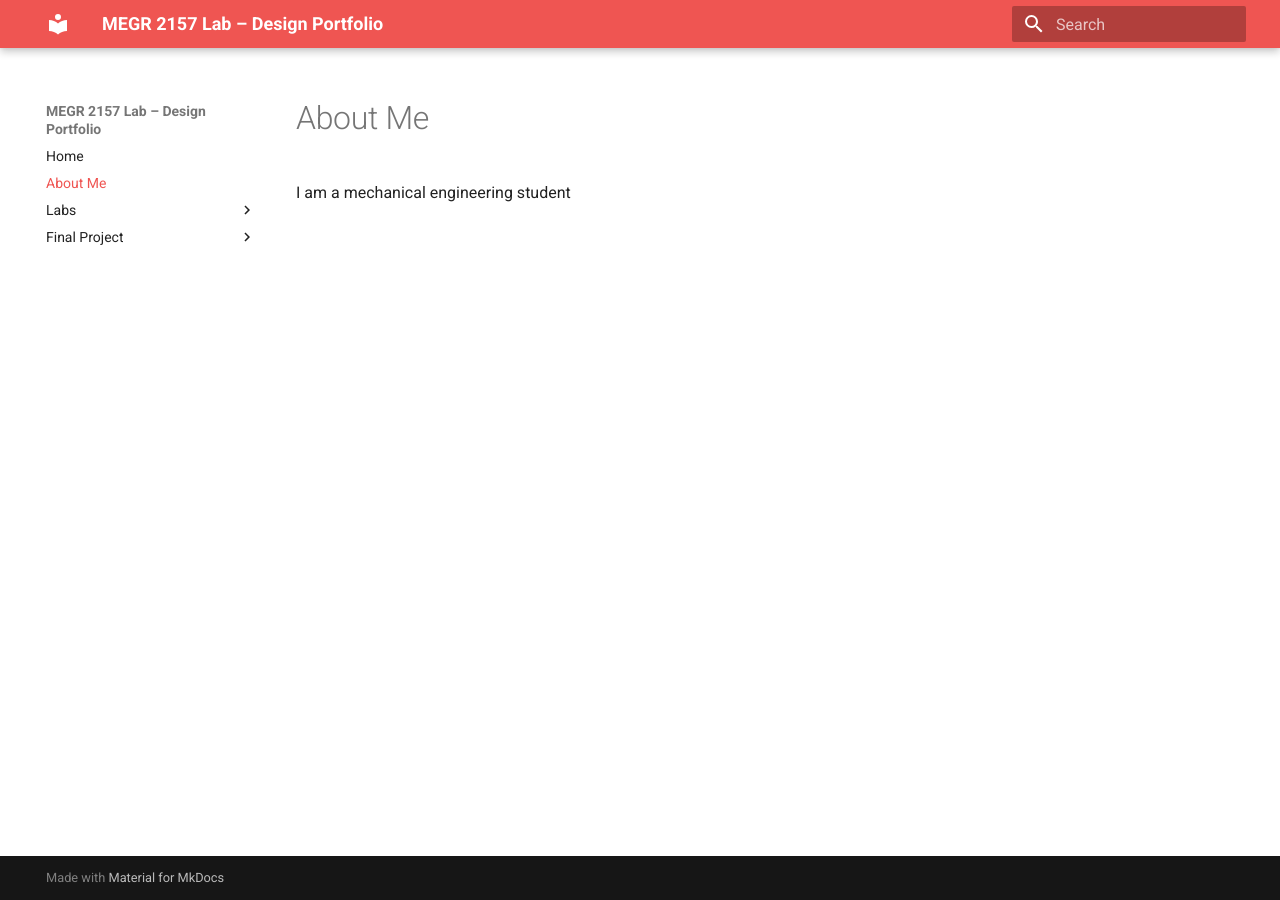
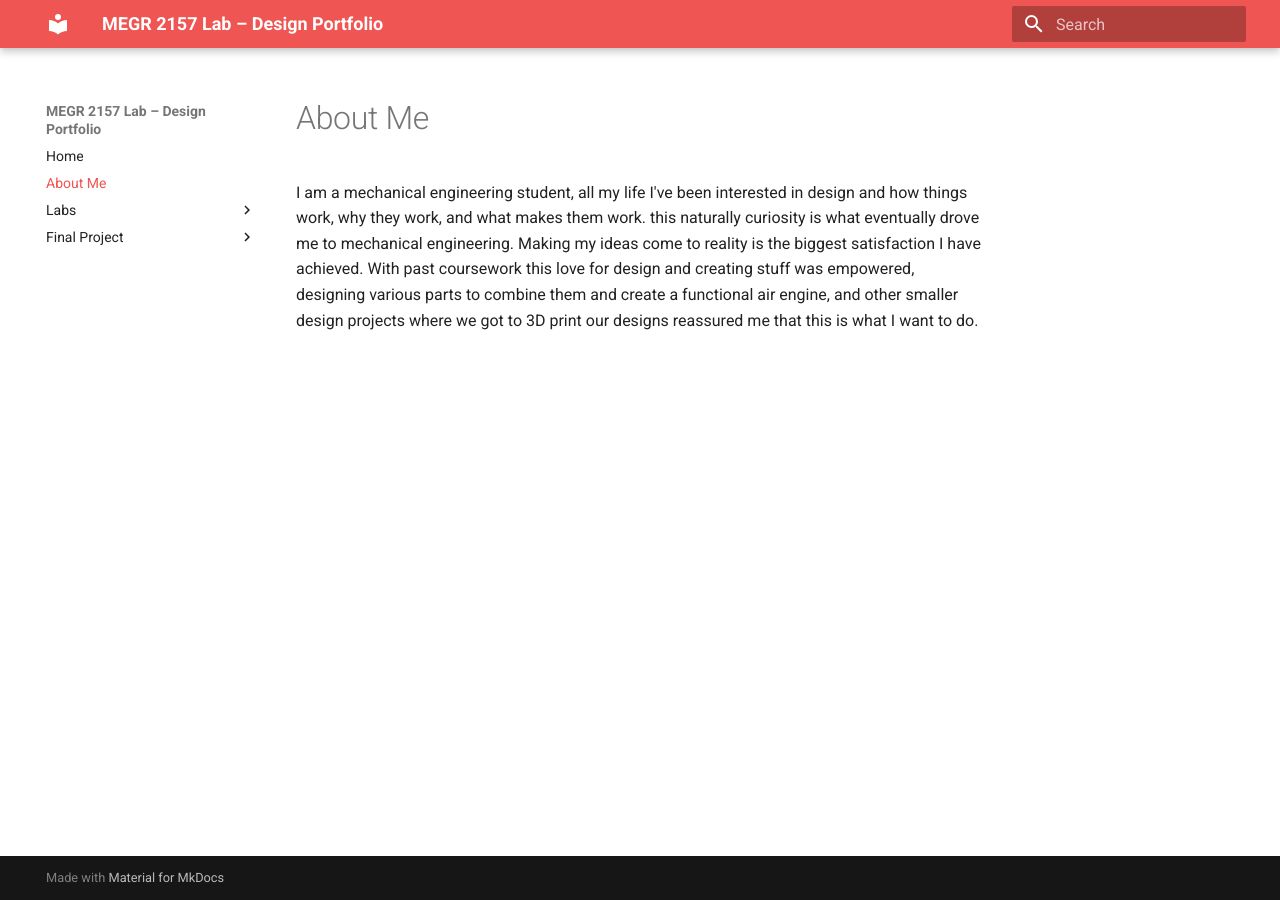
Before and after one commit to AlexanderAlvarado42/Alexander-Alvarado-Portfolio, an MkDocs documentation site: the page built from docs/aboutme/index.md, in a window 1280 px wide. Built offline with MkDocs 1.6.1 and Material for MkDocs 9.7.7, drawn with Linux system fonts in a browser that asks for light colours.

Commit message:
about me message

```diff
--- a/docs/aboutme/index.md
+++ b/docs/aboutme/index.md
@@ -1,2 +1,2 @@
 #About Me
-I am a mechanical engineering student
+I am a mechanical engineering student, all my life I've been interested in design and how things work, why they work, and what makes them work. this naturally curiosity is what eventually drove me to mechanical engineering. Making my ideas come to reality is the biggest satisfaction I have achieved. With past coursework this love for design and creating stuff was empowered, designing various parts to combine them and create a functional air engine, and other smaller design projects where we got to 3D print our designs reassured me that this is what I want to do.
```
